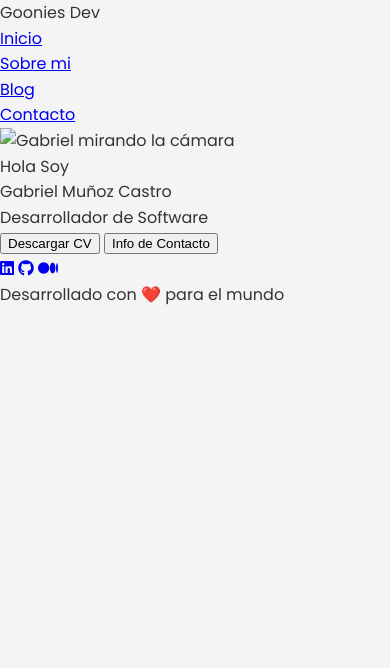
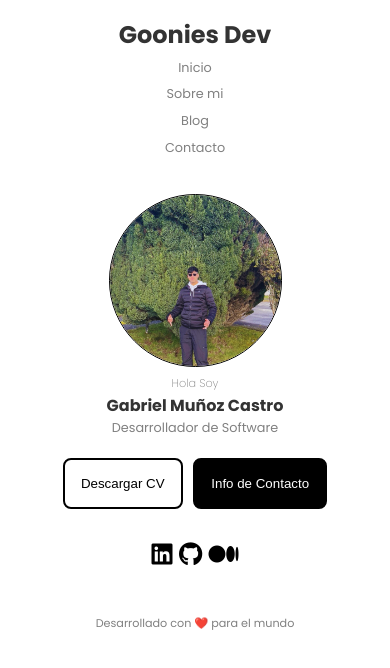
Before and after one commit to mrGoonies/blog-personal, a plain HTML site: page index.html in a window 390 px wide. Drawn offline with Linux system fonts and the light colour scheme.

Commit message:
aplicando estilos y media query al index

```diff
--- a/blog-personal/assets/css/style.css
+++ b/blog-personal/assets/css/style.css
@@ -2,4 +2,249 @@
 
 body {
     font-family: "Poppins", sans-serif;
+    background-color: white;
 }
+
+.header {
+    display: flex;
+    justify-content: space-between;
+    align-items: center;
+    padding: 1rem;
+
+    h1 {
+        font-weight: bold;
+        font-size: 2rem;
+        text-align: left;
+    }
+
+    ul li {
+        display: flex;
+        display: inline;
+    }
+
+    ul li a {
+        font-size: 1rem;
+        text-decoration: none;
+        color: gray;
+        padding: 0.5rem;
+    }
+
+    ul li a:hover {
+        color: black;
+    }
+}
+
+.index_main {
+    display: flex;
+    justify-content: center;
+    align-items: center;
+    flex-direction: column;
+    margin: 1.5rem;
+
+    img {
+        width: 30%;
+        border: 2px solid black;
+        border-radius: 50%;
+    }
+
+    p {
+        margin-top: 1rem;
+        font-weight: 200;
+    }
+
+    h2 {
+        font-weight: bold;
+        font-size: 1.5rem;
+    }
+
+    h3 {
+        color: gray;
+        font-size: 1rem;
+    }
+
+    .index_main__btn {
+        margin: 1rem;
+
+        button {
+            margin: 0.2rem;
+            padding: 1rem;
+            background-color: white;
+            border: 2px solid black;
+            border-radius: 0.5rem;
+        }
+
+        button:hover {
+            background-color: black;
+            color: white;
+        }
+
+        button:last-child {
+            background-color: black;
+            color: white;
+        }
+
+        button:last-child:hover {
+            background-color: white;
+            color: black;
+        }
+    }
+
+    .index_main__rrss {
+        margin: 0.5rem;
+        font-size: 1.5rem;
+
+        a {
+            text-decoration: none;
+            color: black;
+        }
+
+        a:hover {
+            color: gray;
+        }
+    }
+}
+
+footer {
+    margin: 1rem;
+    text-align: center;
+    font-size: 0.8rem;
+    color: gray;
+}
+
+
+@media screen and (max-width: 632px) {
+    .header {
+        & h1 {
+            font-size: 1.5rem;
+        }
+    }
+
+    .header {
+        & ul li a {
+          font-size: 0.9rem;
+        }
+      }
+
+}
+
+
+@media screen and (max-width: 510px) {
+    .header {
+        flex-direction: column;
+
+        h1 {
+            font-size: 1.5rem;
+            font-weight: bold;
+            text-align: center;
+        }
+
+        ul li {
+            display: flex;
+            justify-content: center;
+            align-items: center;
+        }
+
+        ul li a {
+            font-size: 0.8rem;
+            text-decoration: none;
+            color: gray;
+            padding: 0.2rem;
+        }
+
+        ul li a:hover {
+            color: black;
+        }
+
+    }
+
+    .index_main {
+        margin-top: 1rem;
+        display: flex;
+        justify-content: center;
+        align-items: center;
+        flex-direction: column;
+
+        img {
+            width: 50%;
+            border: 0.1rem solid black;
+            border-radius: 50%;
+        }
+
+        p {
+            margin-top: 0.5rem;
+            font-size: 0.7rem;
+            color: gray;
+        }
+
+        h2 {
+            font-weight: bold;
+            font-size: 1rem;
+        }
+
+        h3 {
+            color: gray;
+            font-size: 0.8rem;
+        }
+    }
+
+    .index_main__btn {
+        margin: 1rem;
+
+        button {
+            padding: 0.7rem;
+            border: 0.1rem solid black;
+            border-radius: 0.5rem;
+            background-color: white;
+        }
+
+        button:hover {
+            background-color: black;
+            color: white;
+        }
+
+        button:last-child {
+            background-color: black;
+            color: white;
+        }
+
+        button:last-child:hover {
+            background-color: white;
+            color: black;
+        }
+    }
+
+    .index_main__rrss {
+        display: inline;
+        font-size: 1.3rem;
+        margin: 0.3rem;
+
+        a {
+            text-decoration: none;
+            color: black;
+        }
+
+        a:hover {
+            color: gray;
+        }
+    }
+
+    footer p {
+        font-size: 0.7rem;
+        color: gray;
+        text-align: center;
+        margin: 2rem 0 1rem 0;
+    }
+
+}
+
+@media screen and (max-width: 375px) {
+    .index_main__btn {
+        display: flex;
+        flex-direction: column;
+    }
+}
+
+@media screen and (max-width: 315px) {
+
+
+}
--- a/index.html
+++ b/index.html
@@ -23,7 +23,7 @@
         </nav>
     </header>
     <main class="index_main">
-        <img src="" alt="Gabriel mirando la cámara">
+        <img src="./blog-personal/assets/img/Me.jpg" alt="Gabriel mirando la cámara">
         <p>Hola Soy</p>
         <h2>Gabriel Muñoz Castro</h2>
         <h3>Desarrollador de Software</h3>
@@ -31,9 +31,12 @@
             <button type="button">Descargar CV</button>
             <button type="button">Info de Contacto</button>
         </div>
-        <a href="#" target="_blank"><i class="fa-brands fa-linkedin"></i></a>
-        <a href="#"><i class="fa-brands fa-github"></i></a>
-        <a href="#"><i class="fa-brands fa-medium"></i></a>
+        <div class="index_main__rrss">
+            <a href="https://www.linkedin.com/in/gmunozcastro/" target="_blank"><i
+                    class="fa-brands fa-linkedin"></i></a>
+            <a href="https://github.com/mrGoonies" target="_blank"><i class="fa-brands fa-github"></i></a>
+            <a href="https://medium.com/@munozgoonies" target="_blank"><i class="fa-brands fa-medium"></i></a>
+        </div>
     </main>
     <footer>
         <p>Desarrollado con ❤️ para el mundo</p>
```
Also changed, not shown: blog-personal/assets/img/Me.jpg (added).
